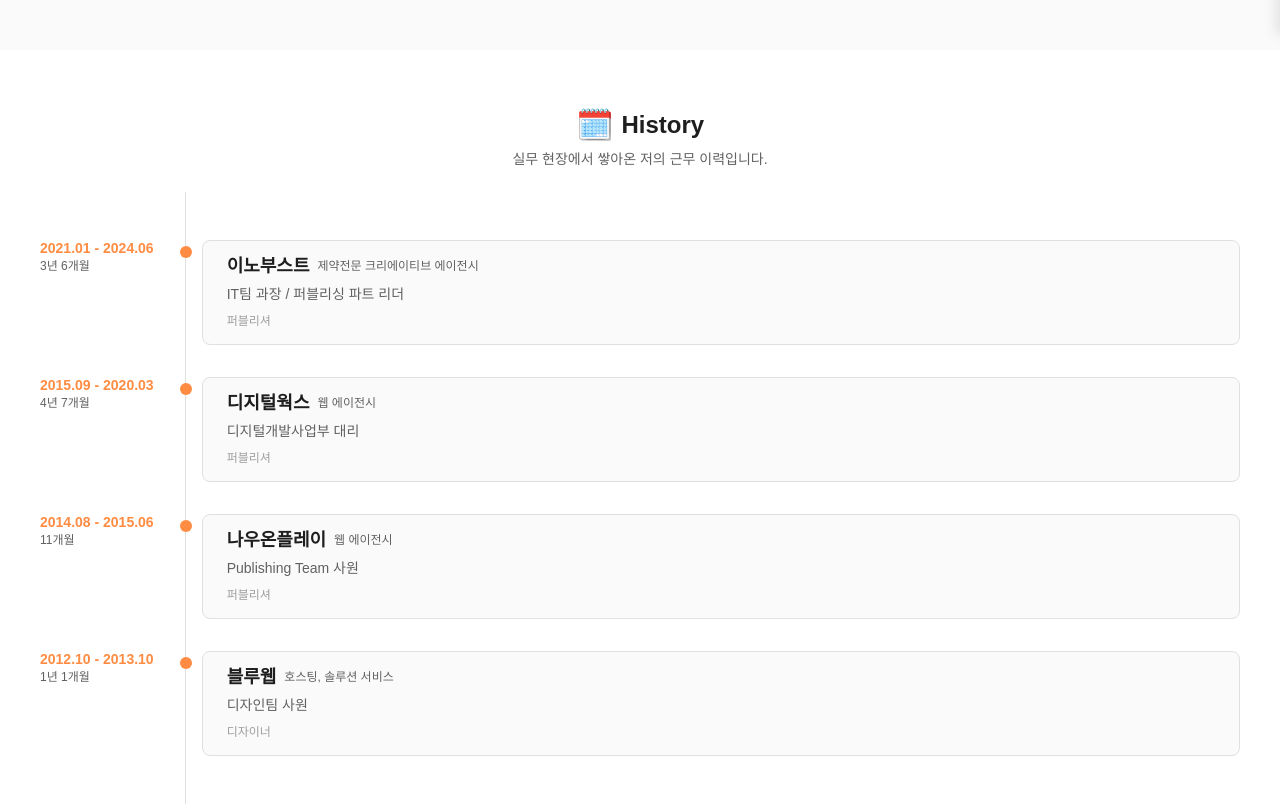
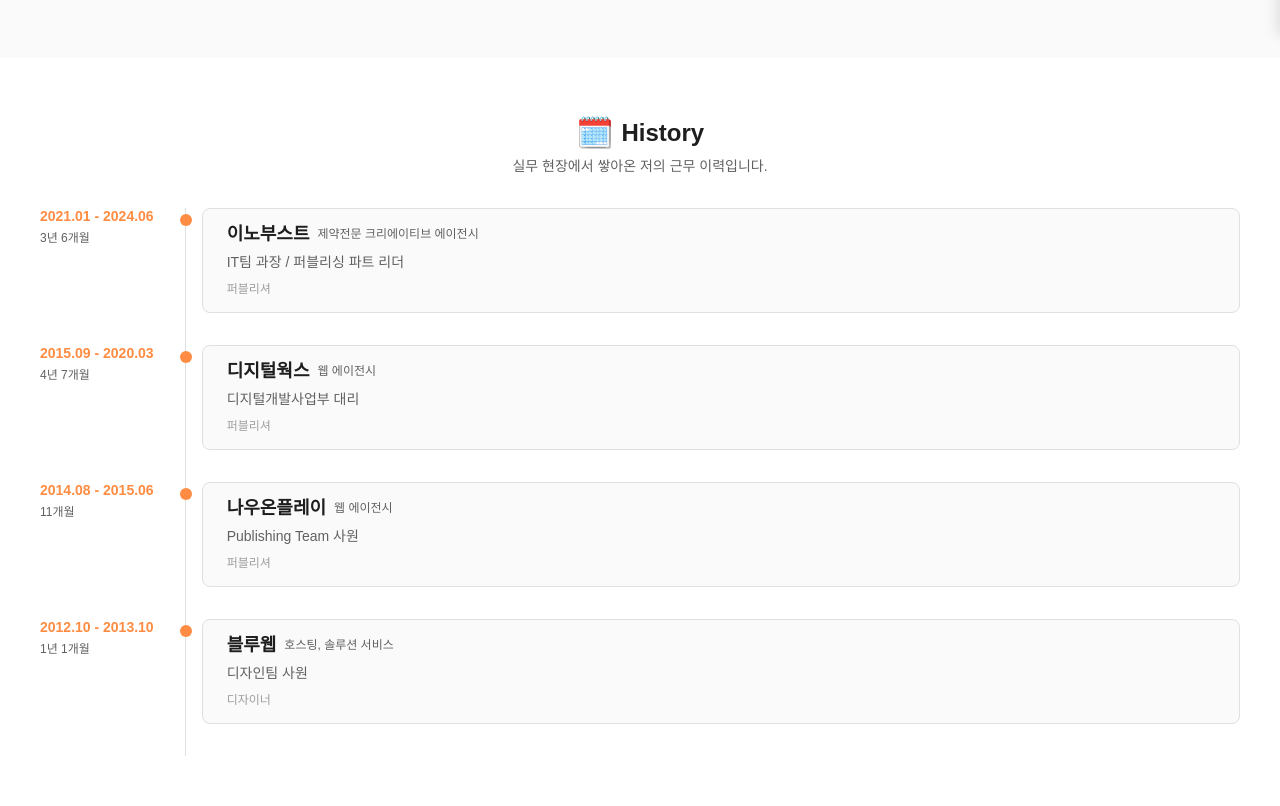
Before and after one commit to sunkyung-k/sk-portfolio-react, a React (Vite) app: page / in a window 1280 px wide. Shown: the part 765-1571 px from the top of the page. Built offline with nearby package versions, Linux system fonts and the light colour scheme; a web font is replaced by a local one.

Commit message:
Refactor : 간격 수정

```diff
--- a/src/assets/scss/components/_sec-title.scss
+++ b/src/assets/scss/components/_sec-title.scss
@@ -3,7 +3,7 @@
 .sec {
   &Title {
     text-align: center;
-    margin-bottom: space("lg");
+    margin-bottom: space("xl");
     white-space: pre-line;
 
     h2 {
@@ -22,6 +22,7 @@
   &Txt {
     margin-top: space("sm");
     font-size: font("md");
+    line-height: 20px;
     color: get-color("gray-400");
     text-align: center;
   }
--- a/src/sections/History.module.scss
+++ b/src/sections/History.module.scss
@@ -1,6 +1,6 @@
 .timeline {
   position: relative;
-  padding: space("xxl") 0;
+  padding-bottom: space("xl");
   display: flex;
   flex-direction: column;
   gap: space(xl);
@@ -36,6 +36,10 @@
 }
 
 .year {
+  display: flex;
+  flex-direction: column;
+  gap: space("xs");
+
   .txt {
     font-size: font("md");
     font-weight: 600;
```
